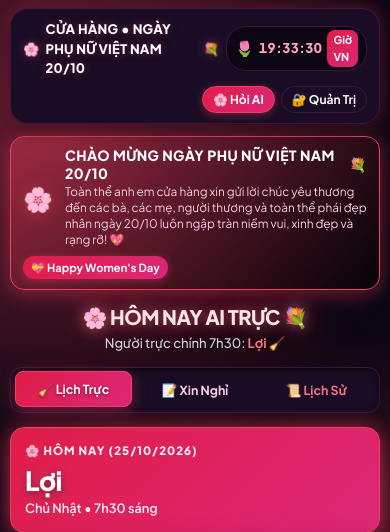
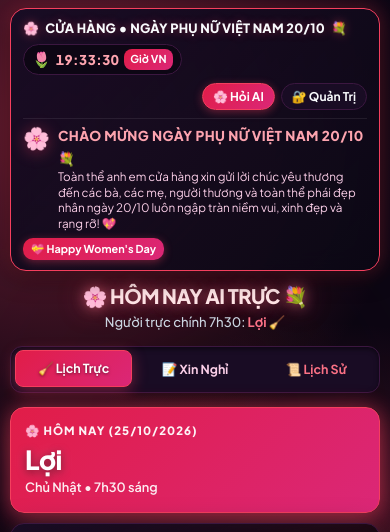
Before and after one commit to rappervint/apptruc, a Flask app: page / in a window 390 px wide. Shown: the top 532 px of the page. Run offline with Flask 3, Linux system fonts and the light colour scheme; data comes from the database, SQL or seed files in the repository; data that the repository does not hold is empty.

Commit message:
Merge top bar and seasonal greeting banner into a single unified compact header card optimized for mobile

```diff
--- a/templates/index.html
+++ b/templates/index.html
@@ -68,29 +68,85 @@
       animation: floralGlow 3s ease-in-out infinite;
     }
 
-    /* Top Bar Header */
-    .top-header-bar {
+    /* All-in-One Unified Header Card (Gộp Top Bar & Banner Lễ Hội vào 1 ô duy nhất) */
+    .top-unified-card {
+      display: flex;
+      flex-direction: column;
+      gap: 12px;
+      margin-bottom: 20px;
+      padding: 14px 18px;
+      background: linear-gradient(135deg, {{ theme.colors.card_bg }} 0%, rgba(10, 8, 20, 0.88) 100%);
+      backdrop-filter: blur(12px);
+      border-radius: 18px;
+      border: 1.5px solid {{ theme.colors.border_focus }};
+      box-shadow: 0 4px 24px rgba(0,0,0,0.65), 0 0 18px {{ theme.colors.primary_glow }};
+    }
+    .unified-top-bar {
       display: flex;
       align-items: center;
       justify-content: space-between;
       gap: 12px;
-      margin-bottom: 18px;
-      padding: 10px 16px;
-      background: {{ theme.colors.card_bg }};
-      backdrop-filter: blur(10px);
-      border-radius: 30px;
-      border: 1px solid {{ theme.colors.border }};
-      box-shadow: 0 4px 20px rgba(0,0,0,0.6), 0 0 16px {{ theme.colors.primary_glow }};
-    }
-    .top-header-top-row {
+      flex-wrap: wrap;
+    }
+    .unified-brand-clock {
       display: flex;
       align-items: center;
       gap: 12px;
+      flex-wrap: wrap;
     }
     .top-header-actions {
       display: flex;
       align-items: center;
       gap: 8px;
+      flex-wrap: wrap;
+    }
+    .unified-banner-body {
+      border-top: 1px solid rgba(255, 255, 255, 0.08);
+      padding-top: 11px;
+      display: flex;
+      align-items: center;
+      justify-content: space-between;
+      gap: 14px;
+    }
+    .unified-banner-left {
+      display: flex;
+      align-items: flex-start;
+      gap: 12px;
+      flex: 1;
+    }
+    .seasonal-banner-icon {
+      font-size: 1.8rem;
+      line-height: 1;
+      filter: drop-shadow(0 2px 8px {{ theme.colors.primary_glow }});
+      flex-shrink: 0;
+    }
+    .seasonal-banner-title {
+      font-size: 0.98rem;
+      font-weight: 800;
+      color: {{ theme.colors.highlight }};
+      letter-spacing: 0.4px;
+      display: flex;
+      align-items: center;
+      gap: 6px;
+      flex-wrap: wrap;
+    }
+    .seasonal-banner-sub {
+      font-size: 0.83rem;
+      color: {{ theme.colors.text_muted }};
+      margin-top: 3px;
+      line-height: 1.45;
+    }
+    .seasonal-banner-badge {
+      font-size: 0.78rem;
+      font-weight: 700;
+      background: {{ theme.colors.primary_gradient }};
+      color: #fff;
+      padding: 4px 12px;
+      border-radius: 18px;
+      box-shadow: 0 2px 8px {{ theme.colors.primary_glow }};
+      align-self: flex-start;
+      white-space: nowrap;
+      flex-shrink: 0;
     }
     .brand-title {
       font-size: 0.92rem;
@@ -860,15 +916,19 @@
       body {
         padding: 8px 10px !important;
       }
-      .top-header-bar {
+      /* Unified Header Card Mobile */
+      .top-unified-card {
+        padding: 10px 12px !important;
+        border-radius: 16px !important;
+        margin-bottom: 12px !important;
+        gap: 8px !important;
+      }
+      .unified-top-bar {
         flex-direction: column !important;
         align-items: stretch !important;
         gap: 8px !important;
-        padding: 10px 12px !important;
-        border-radius: 18px !important;
-        margin-bottom: 12px !important;
-      }
-      .top-header-top-row {
+      }
+      .unified-brand-clock {
         display: flex !important;
         align-items: center !important;
         justify-content: space-between !important;
@@ -876,7 +936,7 @@
         gap: 6px !important;
       }
       .brand-title {
-        font-size: 0.82rem !important;
+        font-size: 0.8rem !important;
         letter-spacing: 0.2px !important;
       }
       .clock-badge {
@@ -907,30 +967,33 @@
         font-size: 0.74rem !important;
         padding: 3px 8px !important;
       }
-
-      /* Seasonal Banner Mobile */
-      .seasonal-banner {
-        padding: 10px 12px !important;
-        margin-bottom: 14px !important;
-        border-radius: 14px !important;
+      .unified-banner-body {
+        border-top: 1px solid rgba(255, 255, 255, 0.08) !important;
+        padding-top: 8px !important;
+        flex-direction: column !important;
+        align-items: stretch !important;
+        gap: 6px !important;
+      }
+      .unified-banner-left {
         gap: 8px !important;
       }
       .seasonal-banner-icon {
-        font-size: 1.5rem !important;
+        font-size: 1.35rem !important;
       }
       .seasonal-banner-title {
-        font-size: 0.88rem !important;
+        font-size: 0.85rem !important;
         line-height: 1.25 !important;
       }
       .seasonal-banner-sub {
-        font-size: 0.74rem !important;
+        font-size: 0.73rem !important;
         line-height: 1.35 !important;
         margin-top: 2px !important;
       }
       .seasonal-banner-badge {
-        font-size: 0.7rem !important;
+        align-self: flex-start !important;
+        font-size: 0.68rem !important;
         padding: 3px 8px !important;
-        border-radius: 12px !important;
+        border-radius: 10px !important;
       }
 
       /* Header & Subtitle Mobile */
@@ -1144,9 +1207,11 @@
 </head>
 <body>
 
-  <!-- Top bar với Đồng hồ thời gian thực Giờ Việt Nam & Nút Admin -->
-  <div class="top-header-bar">
-    <div class="top-header-top-row">
+  <!-- KHUNG ĐIỀU HÀNH & CHỦ ĐỀ LỄ HỘI HỢP NHẤT (ALL-IN-ONE UNIFIED HEADER CARD) -->
+  <div class="top-unified-card">
+    <!-- Hàng 1: Tiêu đề cửa hàng, Đồng hồ thời gian thực và Các nút chức năng -->
+    <div class="unified-top-bar">
+      <div class="unified-brand-clock">
         <div class="brand-title">
           <span class="floral-float">{{ theme.icons.main }}</span>
           <span>Cửa Hàng • {{ theme.name }}</span>
@@ -1184,23 +1249,24 @@
       </div>
     </div>
 
-  <!-- BANNER CHỦ ĐỀ SỰ KIỆN THEO MÙA -->
-  <div class="seasonal-banner" style="background: linear-gradient(135deg, {{ theme.colors.primary_glow }}, rgba(0,0,0,0.55)); border: 1.5px solid {{ theme.colors.border_focus }}; border-radius: 16px; padding: 12px 18px; margin-bottom: 20px; display: flex; align-items: center; justify-content: space-between; flex-wrap: wrap; gap: 10px; box-shadow: 0 4px 20px {{ theme.colors.primary_glow }};">
-    <div style="display: flex; align-items: center; gap: 12px;">
-      <span class="seasonal-banner-icon" style="font-size: 1.9rem; filter: drop-shadow(0 2px 8px {{ theme.colors.primary_glow }});">{{ theme.icons.main }}</span>
-      <div>
-        <div class="seasonal-banner-title" style="font-size: 1rem; font-weight: 800; color: {{ theme.colors.text }}; letter-spacing: 0.4px; display: flex; align-items: center; gap: 6px;">
+    <!-- Hàng 2: Lời chúc & Không khí lễ hội theo mùa -->
+    <div class="unified-banner-body">
+      <div class="unified-banner-left">
+        <span class="seasonal-banner-icon">{{ theme.icons.main }}</span>
+        <div style="flex: 1;">
+          <div class="seasonal-banner-title">
             <span>{{ theme.banner.title }}</span>
             <span>{{ theme.icons.sub }}</span>
           </div>
-        <div class="seasonal-banner-sub" style="font-size: 0.83rem; color: {{ theme.colors.text_muted }}; margin-top: 2px;">
+          <div class="seasonal-banner-sub">
             {{ theme.banner.sub }}
           </div>
         </div>
       </div>
-    <span class="seasonal-banner-badge" style="font-size: 0.78rem; font-weight: 700; background: {{ theme.colors.primary_gradient }}; color: #fff; padding: 4px 12px; border-radius: 20px; box-shadow: 0 2px 8px {{ theme.colors.primary_glow }};">
+      <span class="seasonal-banner-badge">
         {{ theme.banner.badge }}
       </span>
+    </div>
   </div>
 
   <header>
```
Lines whose indentation alone changed are shown as unchanged.
